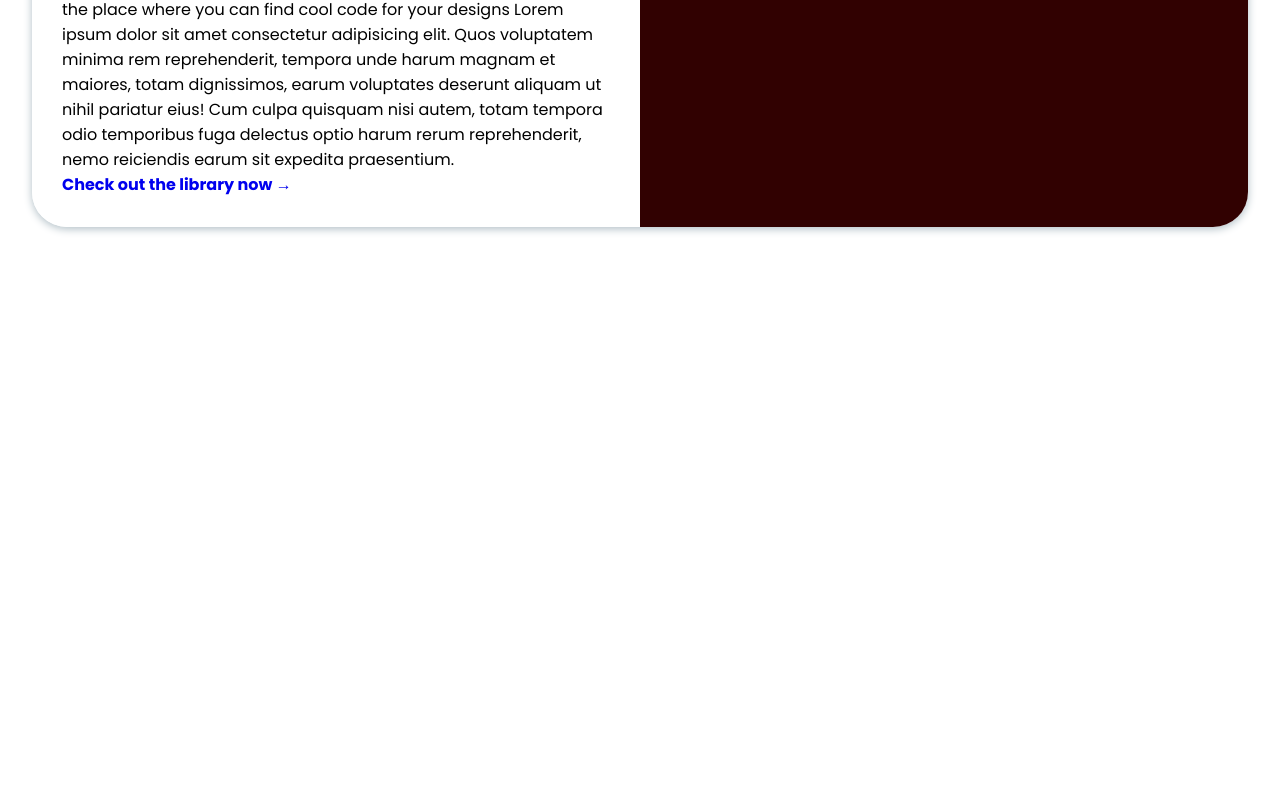
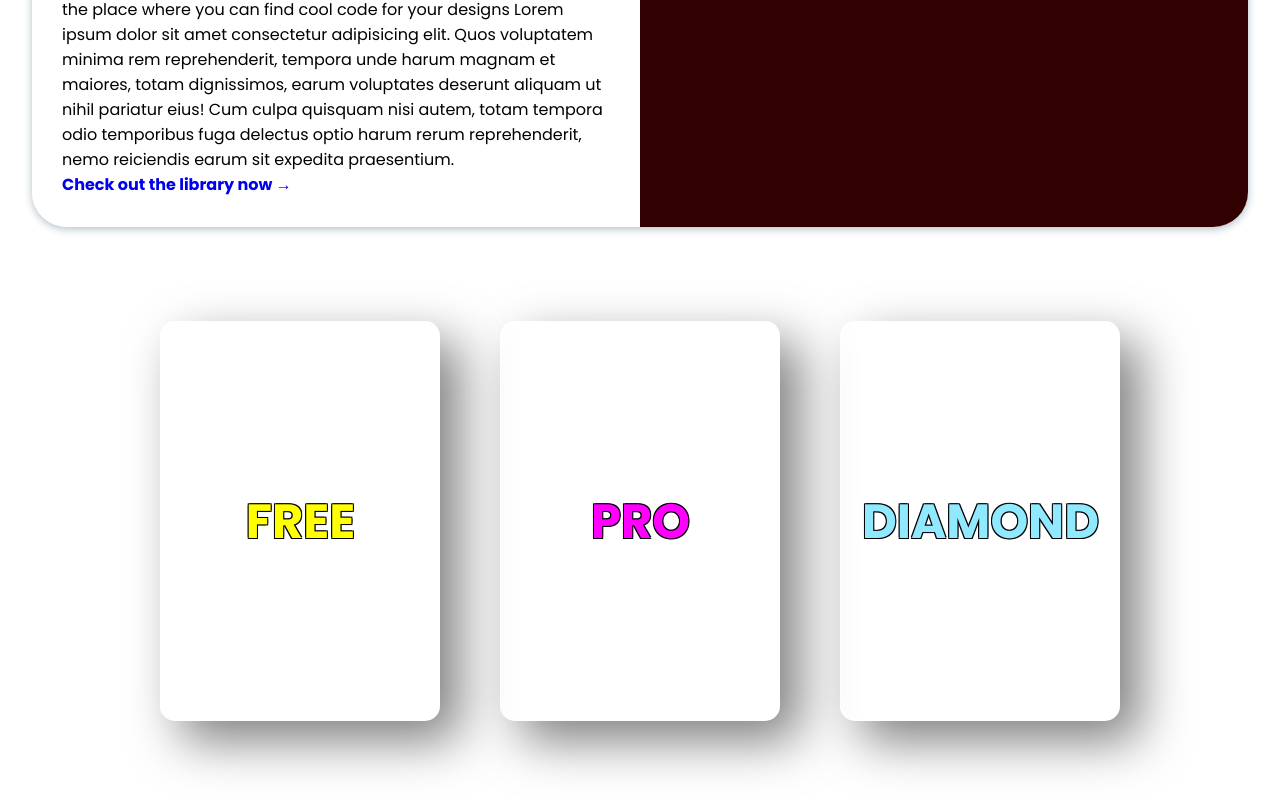
Before and after one commit to emielvandeveire/Vuecodingbase, a Vue app: page / in a window 1280 px wide. Shown: the part 577-1388 px from the top of the page. Before the commit the page ends 868 px from the top, so only its background shows below. Built offline with nearby package versions, Linux system fonts and the light colour scheme.

Commit message:
added cards

```diff
--- /dev/null
+++ b/src/components/PlanCards.vue
@@ -0,0 +1,201 @@
+<template>
+  <div class="cards-container">
+    <div class="card">
+      <div class="cards-content">
+        <h3>Free</h3>
+        <ul>
+          <li>You get access to the videos</li>
+        </ul>
+        <a href="https://silly-noether-0cb70c.netlify.app/#">Start now</a>
+      </div>
+      <h2>FREE</h2>
+      <div class="js-tilt-glare">
+        <div class="js-tilt-glare-inner"></div>
+      </div>
+    </div>
+    <div class="card">
+      <div class="cards-content">
+        <h3>Pro</h3>
+        <ul>
+          <li>You get access to the videos</li>
+          <li>You get access to the code</li>
+        </ul>
+        <a href="https://silly-noether-0cb70c.netlify.app/#">Read More</a>
+      </div>
+      <h2>PRO</h2>
+      <div class="js-tilt-glare">
+        <div class="js-tilt-glare-inner"></div>
+      </div>
+    </div>
+    <div class="card">
+      <div class="cards-content">
+        <h3>Diamond</h3>
+        <ul>
+          <li>You get access to the videos</li>
+          <li>You get access to the code</li>
+          <li>You can publish videos</li>
+        </ul>
+        <a href="https://silly-noether-0cb70c.netlify.app/#">Read More</a>
+      </div>
+      <h2>DIAMOND</h2>
+      <div class="js-tilt-glare"></div>
+    </div>
+  </div>
+</template>
+
+<script>
+export default {};
+</script>
+
+<style scoped>
+@import url("https://fonts.googleapis.com/css2?family=Poppins:wght@200;300;400;500;600;700;800;900&display=swap");
+
+* {
+  margin: 0;
+  padding: 0;
+  box-sizing: border-box;
+  font-family: "Poppins", sans-serif;
+}
+
+.cards-container {
+  position: relative;
+  display: flex;
+  justify-content: center;
+  align-items: center;
+  max-width: 1200px;
+  flex-wrap: wrap;
+  z-index: 1;
+}
+
+.cards-container .card {
+  position: relative;
+  width: 280px;
+  height: 400px;
+  margin: 30px;
+  box-shadow: 20px 20px 50px rgba(0, 0, 0, 0.5);
+  border-radius: 15px;
+  background: rgba(255, 255, 255, 0.1);
+  overflow: hidden;
+  display: flex;
+  justify-content: center;
+  align-items: center;
+  border-top: 1px solid rgba(255, 255, 255, 0.5);
+  border-left: 1px solid rgba(255, 255, 255, 0.5);
+  backdrop-filter: blur(5px);
+}
+
+.cards-container .card .cards-content {
+  padding: 20px;
+  text-align: center;
+  transform: translateY(100px);
+  opacity: 0;
+  transition: 0.5s;
+}
+
+.cards-container .card:hover .cards-content {
+  transform: translateY(0px);
+  opacity: 1;
+}
+
+.cards-container .card h2 {
+  position: absolute;
+  font-size: 3em;
+  opacity: 1;
+  pointer-events: none;
+}
+.light .cards-container .card h2 {
+    text-shadow:
+    -1px -1px 0 #000,
+    1px -1px 0 #000,
+    -1px 1px 0 #000,
+    1px 1px 0 #000;
+}
+.cards-container .card:nth-child(1) h2 {
+  color: #ff0;
+}
+
+.cards-container .card:nth-child(2) h2 {
+  color: #f0f;
+}
+
+.cards-container .card:nth-child(3) h2 {
+  color: #90e9ff;
+  text-shadow: 0 0 20px #90e9ff;
+}
+.light .cards-container .card:nth-child(3) h2 {
+    text-shadow:
+    -1px -1px 0 #000,
+    1px -1px 0 #000,
+    -1px 1px 0 #000,
+    1px 1px 0 #000;
+}
+
+.cards-container .card:hover h2 {
+  pointer-events: none;
+  transition: 0.2s;
+  color: rgba(255, 255, 255, 0.05);
+  text-shadow: none !important;
+}
+
+.cards-container .card:not(:hover) h2 {
+  pointer-events: none;
+  transition: 1s;
+}
+
+.cards-container .card .cards-content h3 {
+  font-size: 1.8em;
+  z-index: 1;
+}
+
+.cards-container .card:nth-child(1) .cards-content h3 {
+  color: #ff0);
+}
+
+.cards-container .card:nth-child(2) .cards-content h3 {
+  color: #f0f;
+}
+
+.cards-container .card:nth-child(3) .cards-content h3 {
+  color: #90e9ff;
+}
+
+.cards-container .card .cards-content ul li {
+  font-size: 1em;
+  color: #fff;
+  font-weight: 300;
+  list-style-type: none;
+}
+.light .cards-container .card .cards-content ul li {
+    color: black;
+}
+
+.cards-container .card .cards-content a {
+  position: relative;
+  display: inline-block;
+  padding: 8px 20px;
+  margin-top: 15px;
+  color: #000;
+  border-radius: 20px;
+  text-decoration: none;
+  font-weight: 500;
+  box-shadow: 0 5px 15px rgba(0, 0, 0, 0.2);
+}
+.light .cards-container .card .cards-content a {
+    color: white;
+}
+.light .cards-container .card:nth-child(1) .cards-content a {
+    color: black;
+}
+
+.cards-container .card:nth-child(1) .cards-content a {
+  background: #ff0;
+}
+
+.cards-container .card:nth-child(2) .cards-content a {
+  background: #f0f;
+}
+
+.cards-container .card:nth-child(3) .cards-content a {
+  background: #90e9ff;
+}
+</style>
--- a/src/views/CodeEditor.vue
+++ b/src/views/CodeEditor.vue
@@ -1,17 +1,24 @@
 <template>
   <div class="grid">
-      <div class="html"></div>
-      <div class="css"></div>
-      <div class="js"></div>
+      <div id="html"></div>
+      <div id="css"></div>
+      <div id="js"></div>
+      <div id="preview"></div>
   </div>
 </template>
 
 <script>
 export default {
+  name: "CodeEditor",
+  methods: {
 
+  }
 }
 </script>
 
 <style>
-
+.grid {
+  display: grid;
+  grid-template-columns: repeat(2, 1fr);
+}
 </style>
--- a/src/views/Home.vue
+++ b/src/views/Home.vue
@@ -36,13 +36,18 @@
       </div>
       <div class="image"></div>
     </div>
+    <PlanCards />
   </div>
 </template>
 
 <script>
+import PlanCards from "../components/PlanCards"
+
 export default {
   name: "Home",
-  components: {},
+  components: {
+    PlanCards,
+  },
 };
 </script>
 
```
